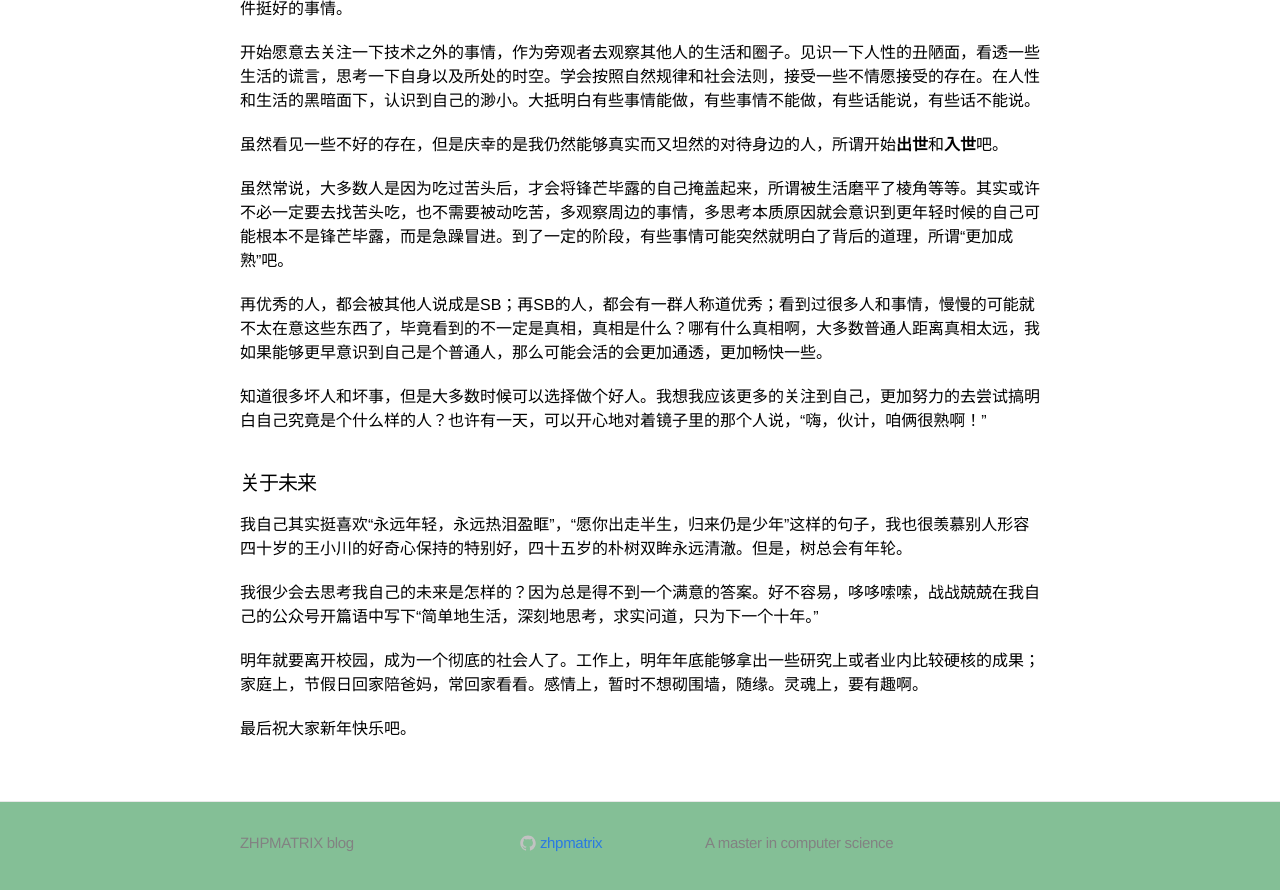
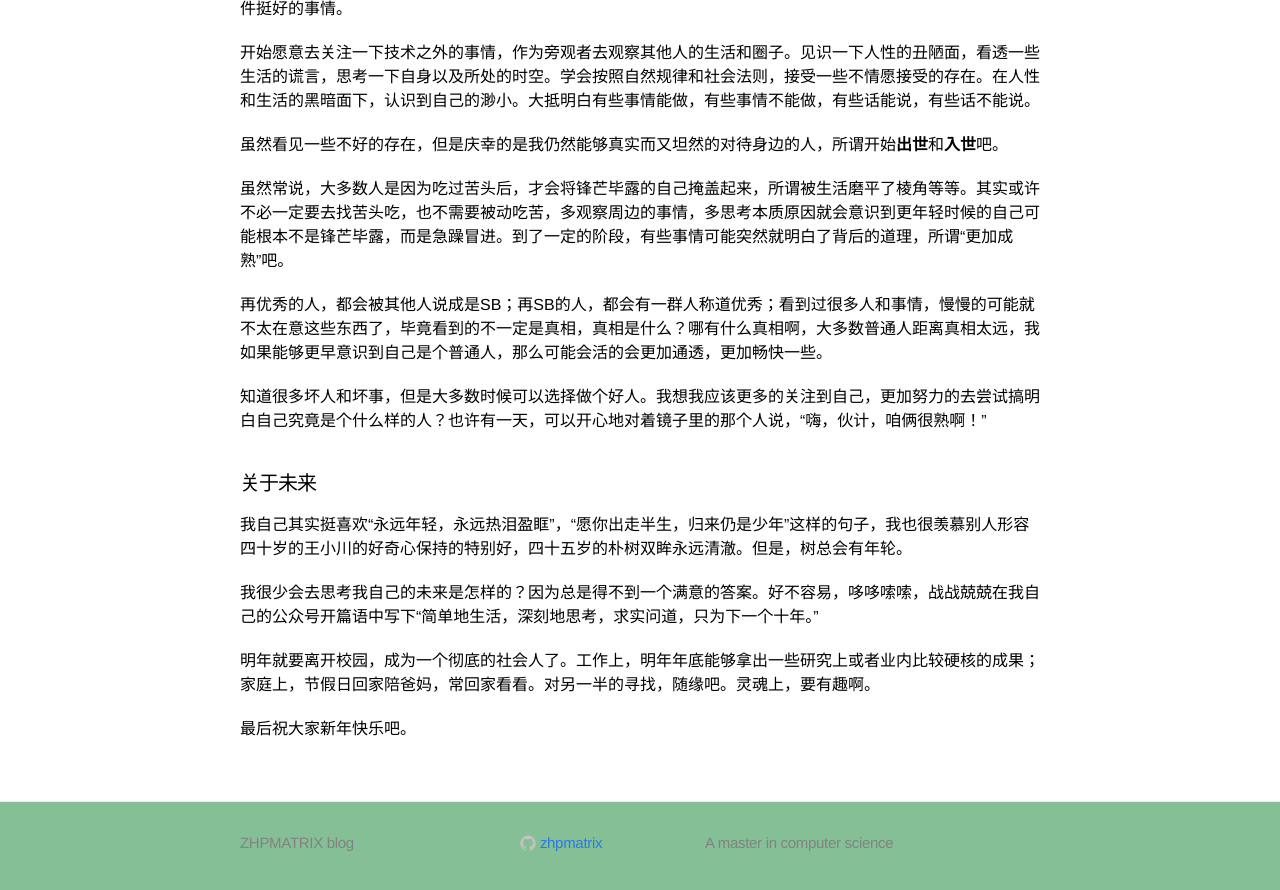
Before and after one commit to zhpmatrix/zhpmatrix.github.io, a Jekyll site: the page built from _posts/2018-12-31-summary-2018.md, in a window 1280 px wide and 900 px high, scrolled down 3219 px. Shown: the top 890 px of the window. Built offline with Jekyll 4.4.1, drawn with Linux system fonts in a browser that asks for light colours; comment, search, counter and statistics services are not loaded.

Commit message:
mod blog

```diff
--- a/_posts/2018-12-31-summary-2018.md
+++ b/_posts/2018-12-31-summary-2018.md
@@ -96,6 +96,6 @@ mathjax: true
 
 我很少会去思考我自己的未来是怎样的？因为总是得不到一个满意的答案。好不容易，哆哆嗦嗦，战战兢兢在我自己的公众号开篇语中写下“简单地生活，深刻地思考，求实问道，只为下一个十年。”
 
-明年就要离开校园，成为一个彻底的社会人了。工作上，明年年底能够拿出一些研究上或者业内比较硬核的成果；家庭上，节假日回家陪爸妈，常回家看看。感情上，暂时不想砌围墙，随缘。灵魂上，要有趣啊。
+明年就要离开校园，成为一个彻底的社会人了。工作上，明年年底能够拿出一些研究上或者业内比较硬核的成果；家庭上，节假日回家陪爸妈，常回家看看。对另一半的寻找，随缘吧。灵魂上，要有趣啊。
 
 最后祝大家新年快乐吧。
```
